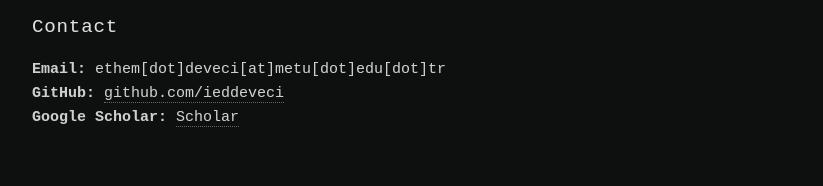
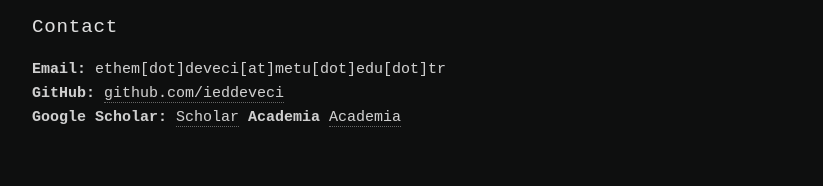
Before and after one commit to ieddeveci/ieddeveci.github.io, a Jekyll site: the page built from index.md, in a window 1280 px wide. Shown: the part 1397-1583 px from the top of the page, without its empty margins (228-1051 px from the left). Built offline with Jekyll 4.4.1, drawn with Linux system fonts in a browser that asks for light colours.

Commit message:
Update index.md

```diff
--- a/index.md
+++ b/index.md
@@ -46,3 +46,4 @@ Beyond my core doctoral work, my broader interests encompass:
 **Email:** ethem[dot]deveci[at]metu[dot]edu[dot]tr
 **GitHub:** [github.com/ieddeveci](https://github.com/ieddeveci)
 **Google Scholar:** [Scholar](https://scholar.google.com/citations?user=dwJ8qoAAAAAJ&hl=tr)
+**Academia** [Academia](https://ibrahimethemdeveci.academia.edu/)
```
